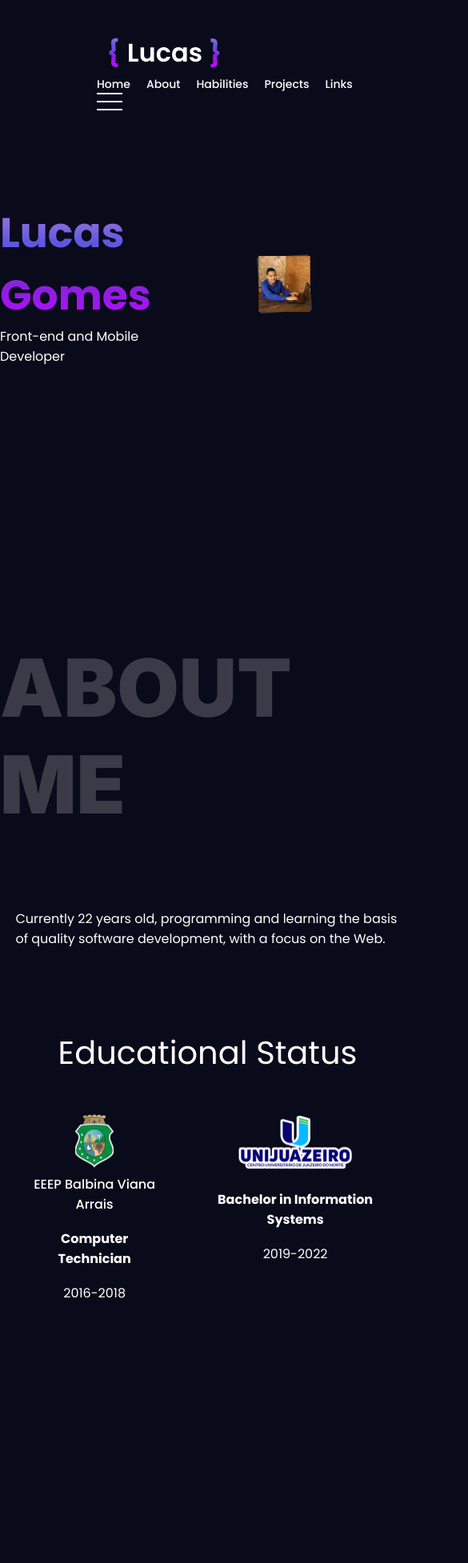
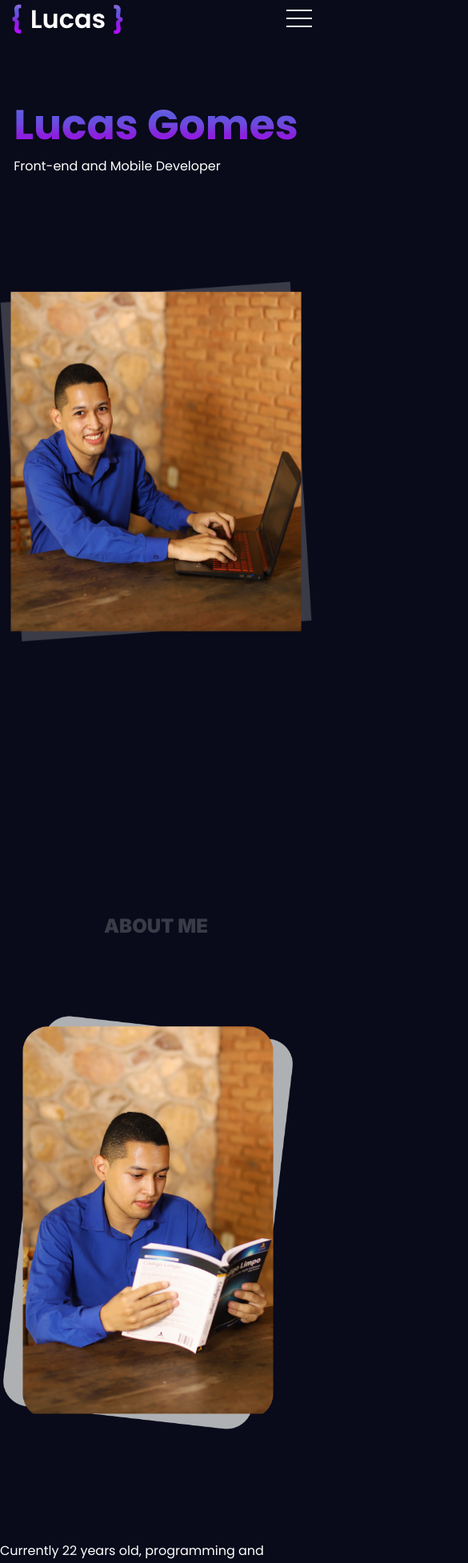
Before and after one commit to lucasgomesgp/profile, a Next.js app: page / in a window 390 px wide. Shown: the top 1954 px of the page at 80% size, 585 px wide, since content can reach past the window. Built offline with nearby package versions, Linux system fonts and the light colour scheme.

Commit message:
feat: add media queries

```diff
--- a/src/components/SocialMedia/index.tsx
+++ b/src/components/SocialMedia/index.tsx
@@ -7,27 +7,27 @@ export function SocialMedia() {
     <Container>
       <Link href="https://twitter.com/lucas_gomesgp">
         <a target="_blank">
-          <Image src={"/assets/icons/twitter.svg"} alt="" width={22} height={22} />
+          <Image src={"/assets/icons/twitter.svg"} alt="Twitter" width={22} height={22} layout="fixed" />
         </a>
       </Link>
       <Link href="https://www.instagram.com/lucas_gomesgp/">
         <a target="_blank">
-          <Image src={"/assets/icons/instagram.svg"} alt="" width={22} height={22} />
+          <Image src={"/assets/icons/instagram.svg"} alt="Instagram" width={22} height={22} layout="fixed" />
         </a>
       </Link>
       <Link href="https://github.com/lucasgomesgp">
         <a target="_blank">
-          <Image src={"/assets/icons/github.svg"} alt="" width={22} height={22} />
+          <Image src={"/assets/icons/github.svg"} alt="Github" width={22} height={22} layout="fixed" />
         </a>
       </Link>
       <Link href="https://www.linkedin.com/in/lucas-gomes-aab356173/">
         <a target="_blank">
-          <Image src={"/assets/icons/linkedin.svg"} alt="" width={22} height={22} />
+          <Image src={"/assets/icons/linkedin.svg"} alt="Linkedin" width={22} height={22} layout="fixed" />
         </a>
       </Link>
       <Link href="https://www.youtube.com/channel/UCbK1HocF7CCORYVVV0DnmPA">
         <a target="_blank">
-          <Image src={"/assets/icons/youtube.svg"} alt="" width={22} height={22} />
+          <Image src={"/assets/icons/youtube.svg"} alt="Youtube" width={22} height={22} layout="fixed" />
         </a>
       </Link>
     </Container>
--- a/src/components/SocialMedia/styles.ts
+++ b/src/components/SocialMedia/styles.ts
@@ -4,6 +4,10 @@ export const Container = styled.div`
   display: flex;
   align-items: center;
   justify-content: center;
-  gap: 4.5rem;
+  gap: 2.5rem;
   margin-top: 10.25rem;
+
+  @media screen and (min-width: 768px){
+    gap: 4.5rem;
+  }
 `;
--- a/src/pages/_app.tsx
+++ b/src/pages/_app.tsx
@@ -1,13 +1,9 @@
 import "../../styles/fonts.css";
-import GlobalStyle from "../../styles/global";
 import type { AppProps } from 'next/app'
 
 function MyApp({ Component, pageProps }: AppProps) {
   return (
-    <>
-      <GlobalStyle />
-      <Component {...pageProps} />
-    </>
+    <Component {...pageProps} />
   );
 }
 
--- a/src/pages/index.tsx
+++ b/src/pages/index.tsx
@@ -34,15 +34,18 @@ import {
   TitleSmall,
   MailLink,
   MenuItem,
+  ImgArea,
 } from '../../styles';
 import profileImg from "../../public/assets/profile.png";
 import aboutMeImg from "../../public/assets/about_me.png";
 import { Logo } from '../components/Logo';
 import { SocialMedia } from '../components/SocialMedia';
+import GlobalStyle from "../../styles/global";
 
 const Home: NextPage = () => {
   return (
     <>
+      <GlobalStyle />
       <Head>
         <title>Lucas Gomes</title>
         <meta name="description" content="Lucas Gomes Website" />
@@ -54,7 +57,7 @@ const Home: NextPage = () => {
           <Link href="#home">
             Home
           </Link>
-          <Link href="#about">
+          <Link href="#aboutme">
             About
           </Link>
           <Link href="#habilities">
@@ -63,7 +66,7 @@ const Home: NextPage = () => {
           <Link href="#projects">
             Projects
           </Link>
-          <Link href="#links">
+          <Link href="/links">
             Links
           </Link>
         </Menu>
@@ -74,7 +77,7 @@ const Home: NextPage = () => {
         </HamburgerMenu>
       </Header>
       <Main>
-        <HomeSection>
+        <HomeSection id="home">
           <Texts>
             <Title>
               Lucas Gomes
@@ -83,12 +86,14 @@ const Home: NextPage = () => {
               Front-end and Mobile Developer
             </SubText>
           </Texts>
-          <Image src={profileImg} width={420} height={450} quality={100} alt="Lucas Gomes Photo" />
+          <Image src={profileImg} width={420} height={450} quality={100} priority alt="Lucas Gomes Photo" layout="fixed" />
         </HomeSection>
-        <AboutMe>
+        <AboutMe id="aboutme">
           <SubTitle>ABOUT ME</SubTitle>
           <AboutSection>
-            <Image src={aboutMeImg} width={370} height={523} quality={100} alt="Photo Lucas Gomes reading Clean Code" />
+            <ImgArea>
+              <Image src={aboutMeImg} width={370} height={523} quality={100} alt="Photo Lucas Gomes reading Clean Code" />
+            </ImgArea>
             <TextSection>
               <Text>
                 Currently 22 years old, programming and learning the basis of quality software development, with a focus on the Web.
@@ -108,7 +113,7 @@ const Home: NextPage = () => {
                   <Time>2016-2018</Time>
                 </Type>
                 <Type>
-                  <Link href="https://unijuazeiro.edu.br/"  style={{ cursor: "pointer" }}>
+                  <Link href="https://unijuazeiro.edu.br/" style={{ cursor: "pointer" }}>
                     <a target="_blank">
                       <Image src="/assets/logo_unijuazeiro.png" width={152} height={69} alt="Unijuazeiro Logo" />
                     </a>
@@ -122,7 +127,7 @@ const Home: NextPage = () => {
             </TextSection>
           </AboutSection>
         </AboutMe>
-        <Habilities>
+        <Habilities id="habilities">
           <SubTitle>HABILITIES</SubTitle>
           <HabilitiesSection>
             <Section>
@@ -284,7 +289,7 @@ const Home: NextPage = () => {
             </Section>
           </HabilitiesSection>
         </Habilities>
-        <Projects>
+        <Projects id="projects">
           <SubTitle>PROJECTS</SubTitle>
         </Projects>
         <Footer>
@@ -304,7 +309,7 @@ const Home: NextPage = () => {
             <MenuItem href="#home">
               Home
             </MenuItem>
-            <MenuItem href="#about">
+            <MenuItem href="#aboutme">
               About
             </MenuItem>
             <MenuItem href="#habilities">
--- a/styles/index.ts
+++ b/styles/index.ts
@@ -1,17 +1,19 @@
-import Link from "next/link";
 import styled from "styled-components";
 
 const Header = styled.header`
   display: flex;
   align-items: center;
   justify-content: space-between;
-  padding: 2.625rem 7.5625rem;
   flex-wrap: wrap;
+  width: 100%;
+
+  @media screen and (min-width: 768px) {
+    padding: 2.625rem 7.5625rem;
+  }
 `;
 
-
 const Menu = styled.div`
-  display: flex;
+  display: none;
   gap: 1.25rem;
 
   a {
@@ -20,8 +22,14 @@ const Menu = styled.div`
     font-size: 14px;
     font-weight: 500;
   }
+
+  @media screen and (min-width: 768px) {
+    display: flex;
+  }
 `;
-const Main = styled.main``;
+const Main = styled.main`
+  width: 100%;
+`;
 
 const HomeSection = styled.section`
   display: flex;
@@ -29,6 +37,7 @@ const HomeSection = styled.section`
   justify-content: center;
   gap: 8.25rem;
   margin-top: 4rem;
+  flex-wrap: wrap;
 `;
 
 const Texts = styled.div``;
@@ -62,6 +71,10 @@ const HamburgerMenu = styled.button`
     background: #ffffff;
     height: 2px;
   }
+
+  @media screen and (min-width: 768px) {
+    display: none;
+  }
 `;
 
 const AboutMe = styled.section`
@@ -69,15 +82,20 @@ const AboutMe = styled.section`
   flex-direction: column;
   align-items: center;
   justify-content: center;
+  flex-wrap: wrap;
 `;
 const SubTitle = styled.h2`
-  font-size: 6.25rem;
   color: rgba(255, 255, 255, 0.2);
   font-family: "Inter", sans-serif;
   margin-top: 21.3125rem;
+
+  @media screen and (min-width: 768px) {
+    font-size: 6.25rem;
+  }
 `;
 const AboutSection = styled.section`
   display: flex;
+  flex-wrap: wrap;
   margin-top: 5.9375rem;
   gap: 8.0625rem;
 `;
@@ -86,10 +104,19 @@ const TextSection = styled.article`
   flex-direction: column;
   justify-content: center;
 `;
+
+const ImgArea = styled.div`
+ width: 100%;
+ flex: 1;
+ margin: 0 auto;
+`;
 const Text = styled.p`
-  width: 30rem;
   margin: 0 auto;
   margin-bottom: 6.25rem;
+
+  @media screen and (min-width: 768px) {
+    width: 30rem;
+  }
 `;
 const TitleSection = styled.h4`
   font-size: 2.5rem;
@@ -102,6 +129,7 @@ const TitleSection = styled.h4`
 const EducationalArea = styled.div`
   display: flex;
   justify-content: center;
+  flex-wrap: wrap;
   gap: 1.375rem;
   text-align: center;
 `;
@@ -139,7 +167,13 @@ const HabilitiesSection = styled.section`
   justify-content: center;
   margin-top: 10.25rem;
   gap: 11.875rem;
-  padding: 0 5.3125rem;
+
+  @media screen and (max-width: 1024px) {
+    flex-wrap: wrap;
+  }
+  @media screen and (min-width: 768px) {
+    padding: 0 5.3125rem;
+  }
 `;
 const Section = styled.div`
   display: flex;
@@ -155,18 +189,17 @@ const Circle = styled.section`
   height: 200px;
   position: relative;
 
-  #bgCircle{
+  #bgCircle {
     position: absolute;
     top: 0;
     transition: 1s all;
     cursor: pointer;
 
-    :hover{
+    :hover {
       transform: rotate(360deg);
       filter: opacity(10);
     }
   }
-
 `;
 const Paragraph = styled.p`
   font-weight: 300;
@@ -180,7 +213,9 @@ const Projects = styled.section`
 
 const Footer = styled.footer`
   display: flex;
+  flex-wrap: wrap;
   justify-content: space-around;
+  font-family: "Inter", sans-serif;
   margin-top: 13.1875rem;
 `;
 
@@ -192,21 +227,21 @@ const Element = styled.div`
 `;
 
 const TitleSmall = styled.h5`
-  color: #FFFFFF;
+  color: #ffffff;
   font-family: "Inter", sans-serif;
   font-weight: 400;
   font-size: 1.875rem;
 `;
 
 const MailLink = styled.a`
-  color: #FFFFFF;
+  color: #ffffff;
   text-decoration: none;
   font-family: "Inter", sans-serif;
   font-weight: 100;
 `;
 
 const MenuItem = styled.a`
-  color: #FFFFFF;
+  color: #ffffff;
   text-decoration: underline;
 `;
 
@@ -222,6 +257,7 @@ export {
   AboutMe,
   SubTitle,
   AboutSection,
+  ImgArea,
   TextSection,
   Text,
   TitleSection,
```
Also changed, not shown: .babelrc (added).
